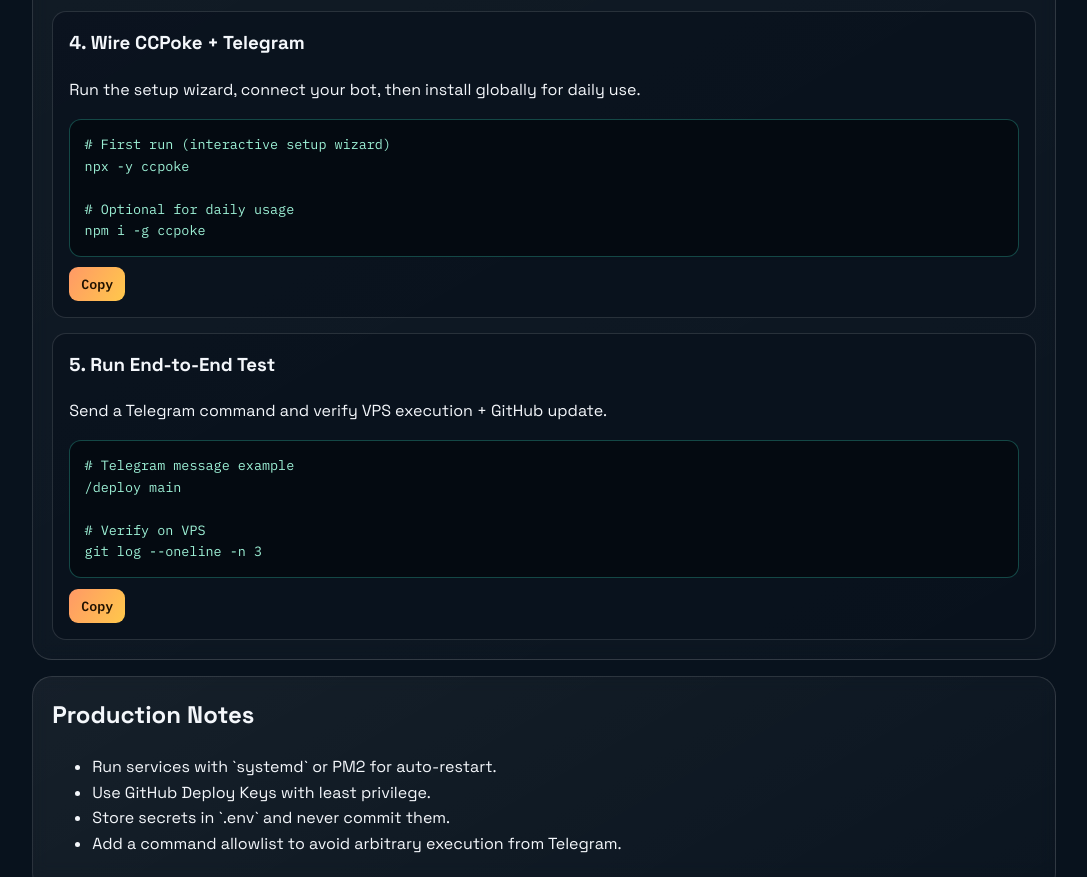
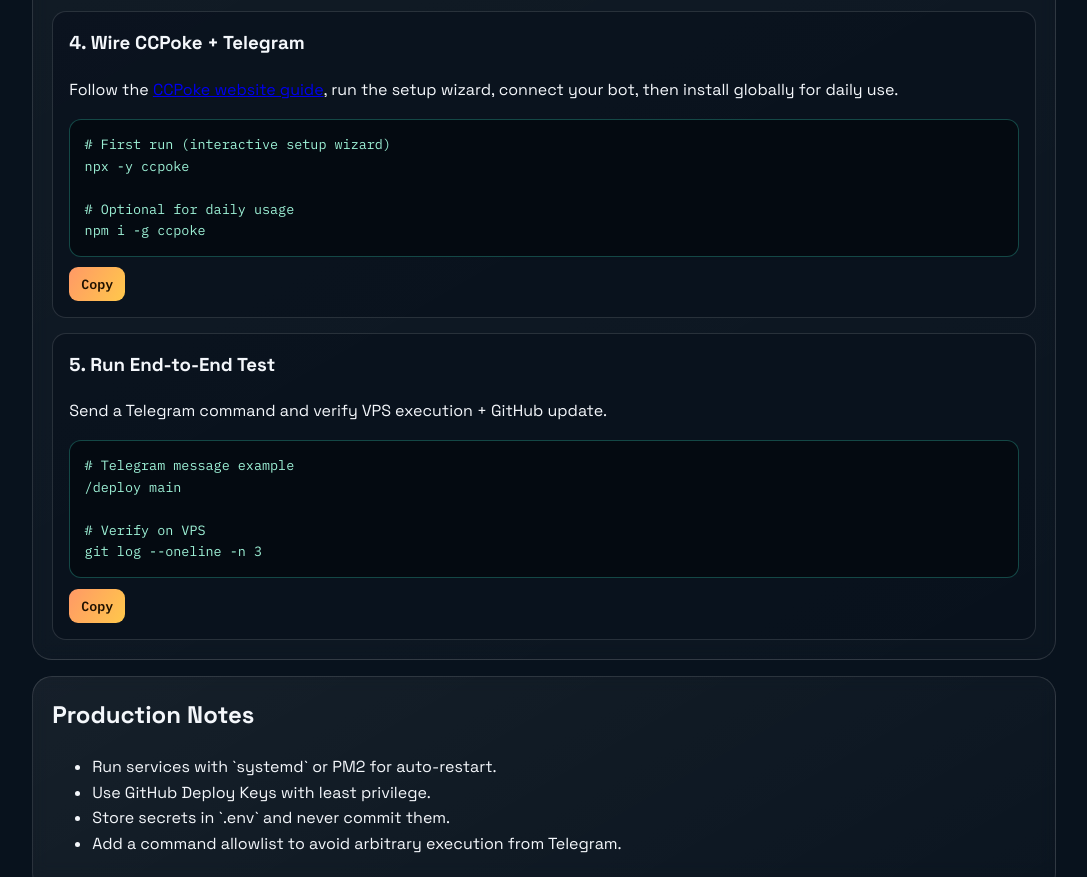
Before and after one commit to khanhn87/vibe-coding-everywhere, a plain HTML site: page index.html in a window 1280 px wide. Shown: the part 1956-2833 px from the top of the page, without its empty margins (96-1183 px from the left). Drawn offline with Linux system fonts and the light colour scheme.

Commit message:
docs: add ccpoke website link to step 4

```diff
--- a/index.html
+++ b/index.html
@@ -84,7 +84,7 @@
         </li>
         <li>
           <h3>4. Wire CCPoke + Telegram</h3>
-          <p>Run the setup wizard, connect your bot, then install globally for daily use.</p>
+          <p>Follow the <a href="https://kaida-palooza.github.io/ccpoke/" target="_blank" rel="noopener noreferrer">CCPoke website guide</a>, run the setup wizard, connect your bot, then install globally for daily use.</p>
           <pre><code id="cmd-4"># First run (interactive setup wizard)
 npx -y ccpoke
 
```
